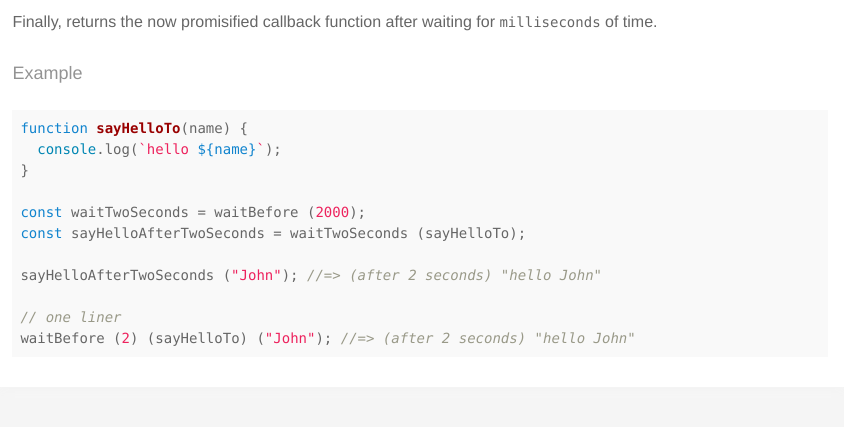
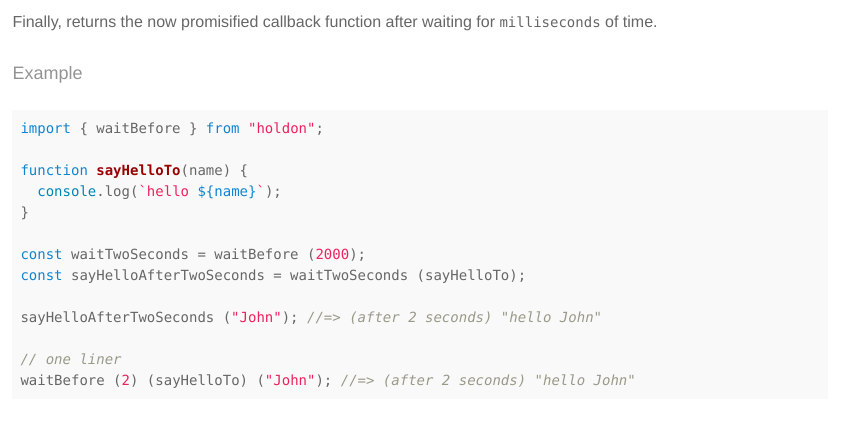
Before and after one commit to puiutucutu/holdon, a website: page docs/index.html in a window 1280 px wide and 1703 px high. Shown: the part 1258-1685 px from the top of the page, 436-1280 px from the left. Drawn offline with Linux system fonts and the light colour scheme.

Commit message:
update docs

```diff
--- a/docs/index.html
+++ b/docs/index.html
@@ -221,7 +221,9 @@ callback function.
     <div class='py1 quiet mt1 prose-big'>Example</div>
 
 
-      <pre class='p1 overflow-auto round fill-light'><span class="hljs-function"><span class="hljs-keyword">function</span> <span class="hljs-title">sayHelloTo</span>(<span class="hljs-params">name</span>) </span>{
+      <pre class='p1 overflow-auto round fill-light'><span class="hljs-keyword">import</span> { waitBefore } <span class="hljs-keyword">from</span> <span class="hljs-string">"holdon"</span>;
+
+<span class="hljs-function"><span class="hljs-keyword">function</span> <span class="hljs-title">sayHelloTo</span>(<span class="hljs-params">name</span>) </span>{
   <span class="hljs-built_in">console</span>.log(<span class="hljs-string">`hello <span class="hljs-subst">${name}</span>`</span>);
 }
 
```
Also changed, not shown: docs/documentation.md (+2 -0 lines).
